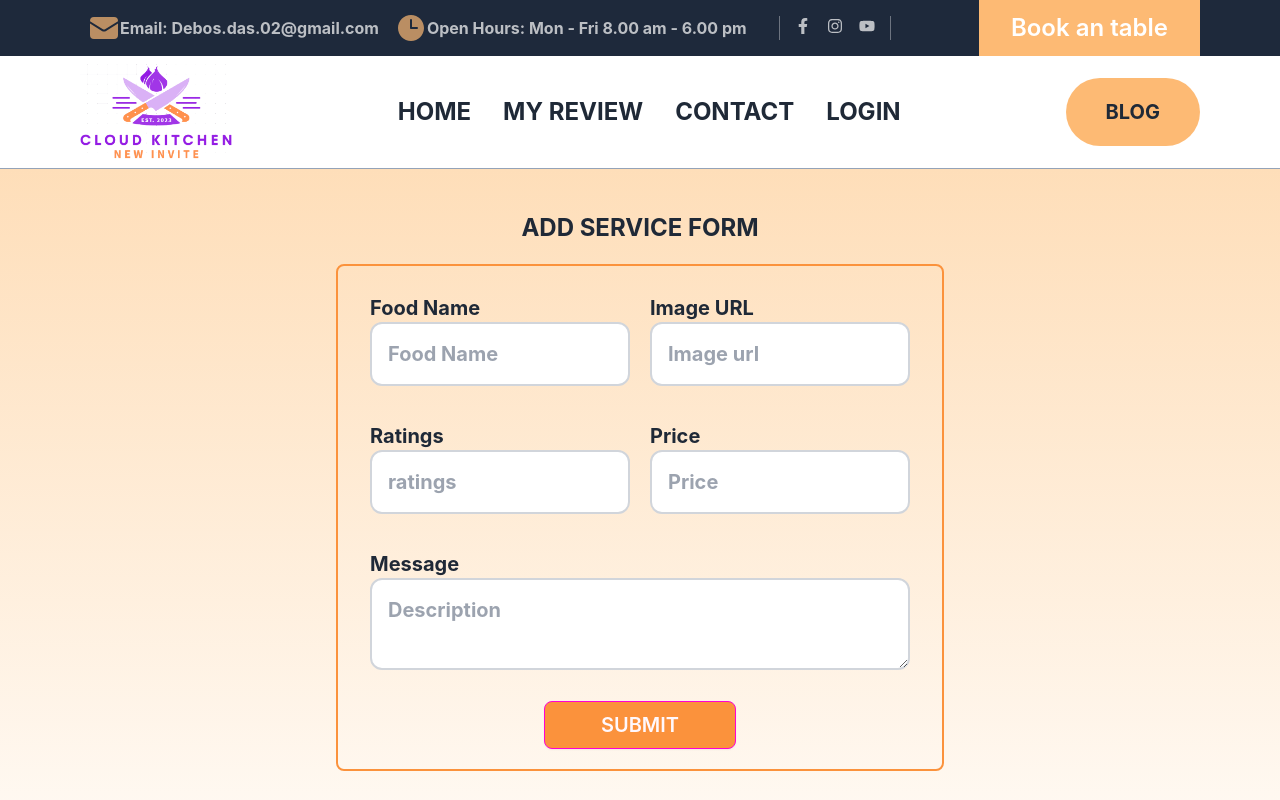
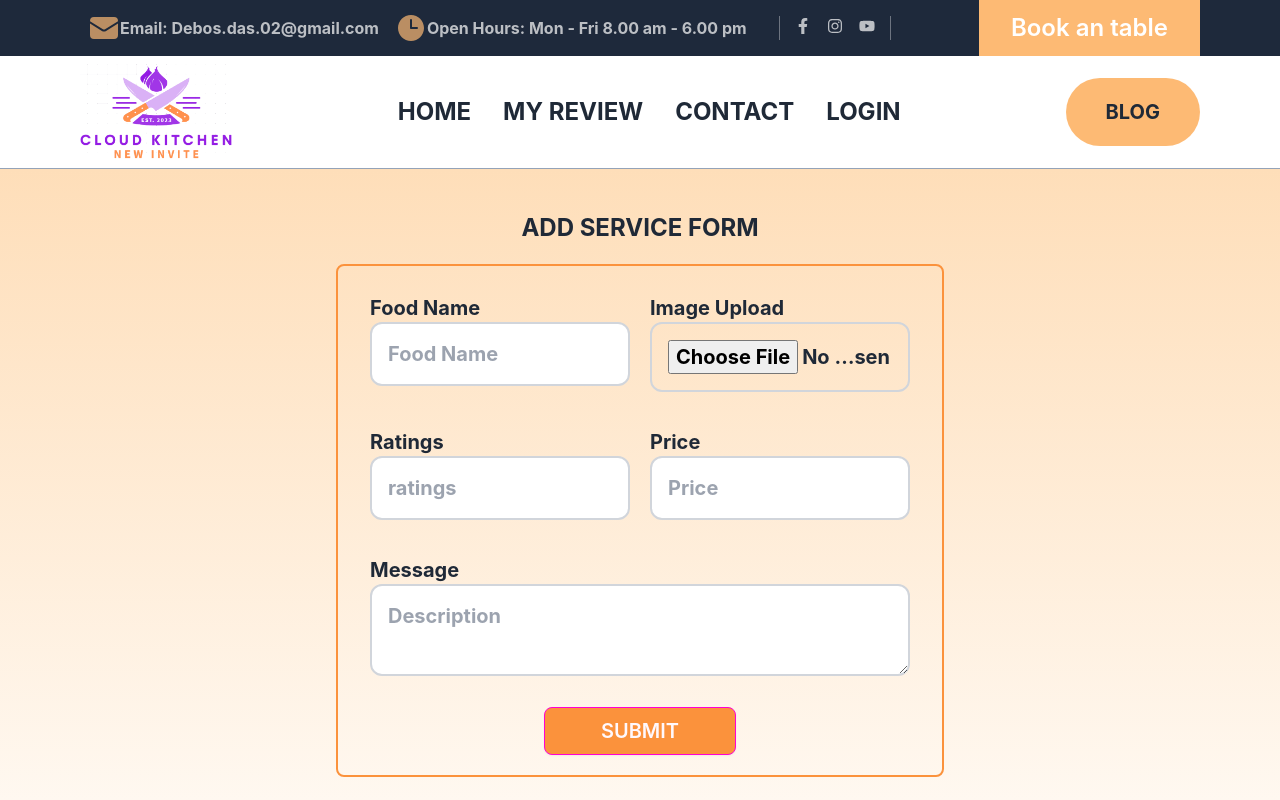
Before and after one commit to Debos602/cloud-kitchen, a React (Create React App) app: page /addservice in a window 1280 px wide. Shown: the top 800 px of the page. Built offline with nearby package versions, Linux system fonts and the light colour scheme; no server answers.

Commit message:
add image url

```diff
--- a/src/Component/AddService/AddService.js
+++ b/src/Component/AddService/AddService.js
@@ -1,28 +1,33 @@
-import React from "react";
+import React, { useState } from "react";
 
 const AddService = () => {
+	const [imageFile, setImageFile] = useState(null);
+
+	const handleFileChange = (event) => {
+		setImageFile(event.target.files[0]);
+	};
+
 	const handleFormData = (event) => {
 		event.preventDefault();
 		const form = event.target;
 		const name = form.name.value;
-		const image = form.image.value;
+		const image =
+			form.image && form.image.files[0] ? form.image.files[0].name : ""; // Check if image file exists
 		const ratings = form.ratings.value;
 		const price = form.price.value;
 		const message = form.message.value;
-		console.log({ name, image, ratings, price, message });
 
 		const formData = {
 			name: name,
 			price: price,
 			img: image,
 			description: message,
-			ratings: 4.8,
+			ratings: ratings,
 		};
 
 		fetch("http://localhost:5000/addservice", {
 			method: "POST",
-			headers: { "content-type": "application/json" },
-			body: JSON.stringify(formData),
+			body: formData,
 		})
 			.then((res) => res.json())
 			.then((data) => {
@@ -53,11 +58,12 @@ const AddService = () => {
 								/>
 							</label>
 							<label className="text-xl font-bold my-2 block">
-								Image URL
+								Image Upload
 								<input
-									type="text"
+									type="file"
+									accept="image/*"
 									name="image"
-									placeholder="Image url"
+									onChange={handleFileChange}
 									className="border-2 rounded-xl border-gray-300 p-4 w-full"
 								/>
 							</label>
```
